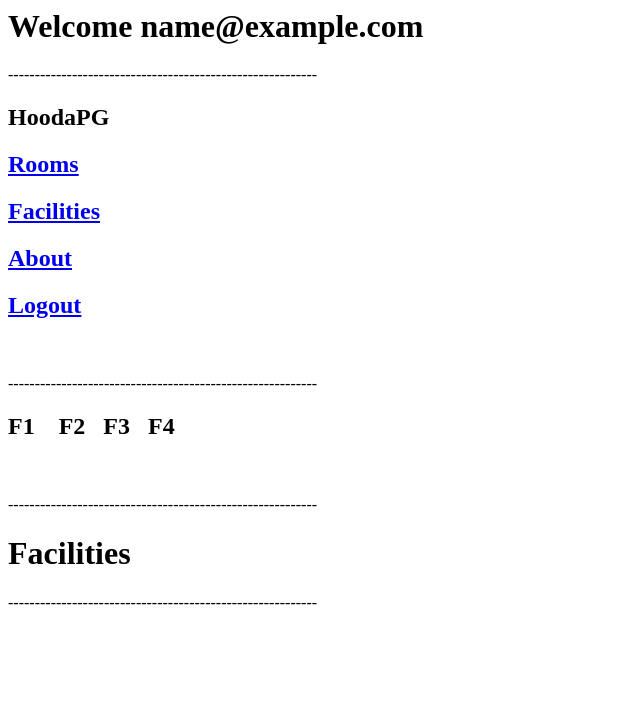
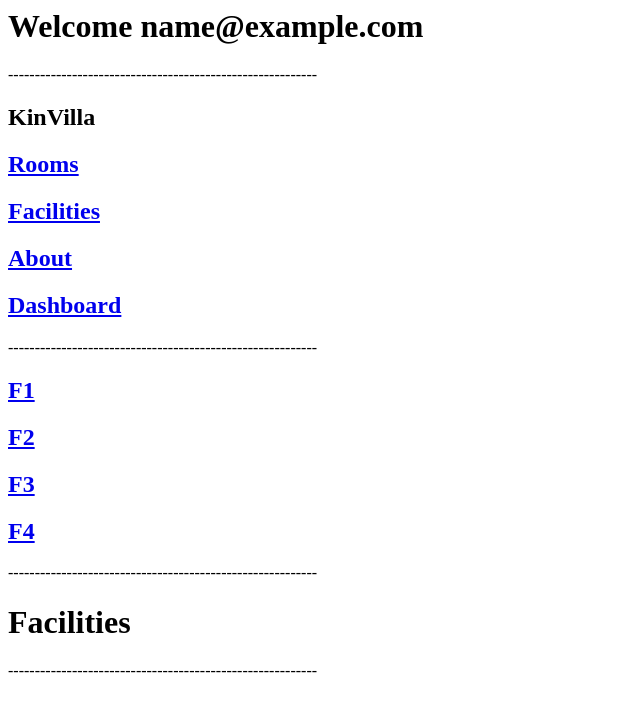
Before and after one commit to vallabhtiwari/kinvilla, a Django app: page / in a window 1280 px wide. Shown: the top 712 px of the page, without its empty margins (0-640 px from the left). Run offline with Django 4.2, Linux system fonts and the light colour scheme; the visitor is signed in with stand-in values (Sample User, id 1); data comes from the database, SQL or seed files in the repository.

Commit message:
admin user stuff, temporary

```diff
--- a/core/templates/core/resident_verification.html
+++ b/core/templates/core/resident_verification.html
@@ -1,6 +1,10 @@
+{% if user.is_superuser %}
 <h2>Verification : {{object.person}}</h2>
 <h2>Id type : {{object.id_type}}</h2>
 <h2>Id number : {{object.id_number}}</h2>
+{% else %}
+<h2>Resident Verification form :</h2>
+{% endif %}
 <form method="POST"> {% csrf_token %}
   {{form.as_p}}
   <button type="submit">Submit</button>
--- a/home/templates/home/home.html
+++ b/home/templates/home/home.html
@@ -1,18 +1,23 @@
 <h1>Welcome {{user}}</h1>
 ----------------------------------------------------------
-<h2>HoodaPG</h2>
+<h2>KinVilla</h2>
 <h2><a href="#">Rooms</a></h2>
 <h2><a href="#">Facilities</a></h2>
 <h2><a href="#">About</a></h2>
 {% if user.is_authenticated %}
-    <h2><a href="{% url 'user:user-logout' %}">Logout</a></h2>
+    {% if user.is_superuser %}
+        <h2><a href="{% url 'user:admin-dashboard' %}">Dashboard</a></h2>
+    {% else %}
+        <h2><a href="{% url 'user:user-detail' user.resident.resident_id %}">Profile</a></h2>
+    {% endif %}
 {% else %}
     <h2><a href="{% url 'user:user-register' %}">Login/SignUp</a></h2>
 {% endif %}
-<br><br>
 ----------------------------------------------------------
-<h2>F1 &nbsp;&nbsp;&nbsp;F2&nbsp;&nbsp;&nbsp;F3&nbsp;&nbsp;&nbsp;F4</h2>
-<br><br>
+<h2><a href="{% url 'room:room-list' 1 %}">F1</a></h2>
+<h2><a href="{% url 'room:room-list' 2 %}">F2</a></h2>
+<h2><a href="{% url 'room:room-list' 3 %}">F3</a></h2>
+<h2><a href="{% url 'room:room-list' 4 %}">F4</a></h2>
 ----------------------------------------------------------
 <h1>Facilities</h1>
 ----------------------------------------------------------
```
